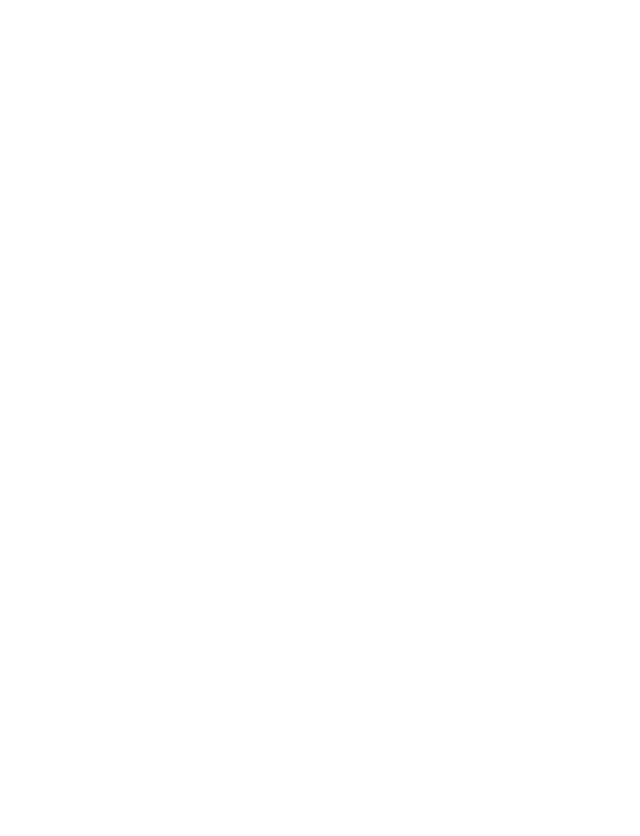
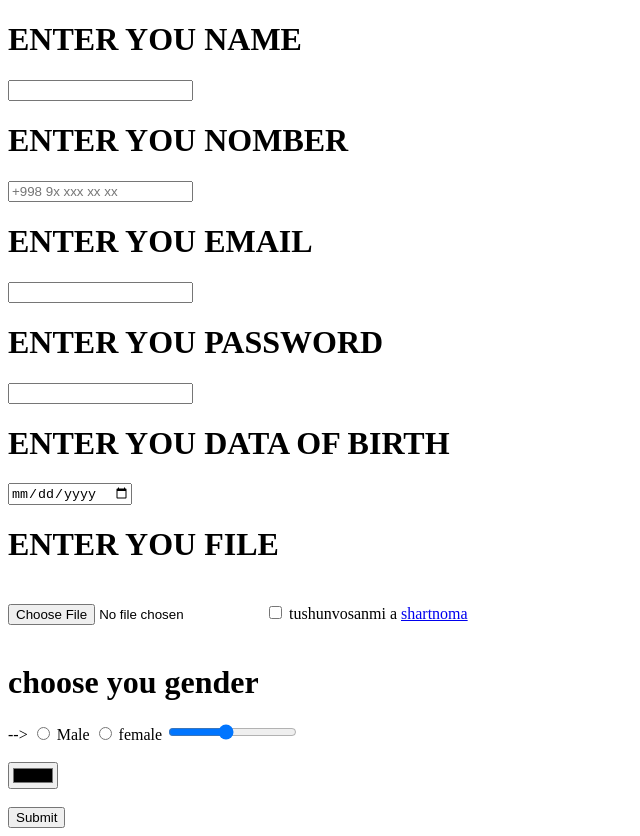
Before and after one commit to muradovdilshod/html-forms, a plain HTML site: page index.html in a window 1280 px wide. Shown: the whole page, without its empty margins (0-640 px from the left). Before the commit the page ends 800 px from the top, so only its background shows below. Drawn offline with Linux system fonts and the light colour scheme.

Commit message:
I learned how to write input

```diff
--- a/index.html
+++ b/index.html
@@ -8,5 +8,59 @@
 </head>
 <body>
 
+    <form>
+
+        <h1>ENTER YOU NAME</h1>
+
+            <input type="text" pattern="ENTER YOU NAME" min="3" maxlength="10">
+
+        <h1>ENTER YOU NOMBER</h1>
+
+        <input type="number" placeholder="+998 9x xxx xx xx" >
+
+        <H1>ENTER YOU EMAIL</H1>
+
+        <input type="email" required >
+
+        <H1>ENTER YOU PASSWORD</H1>
+
+        <input type="password">
+
+
+        <h1>ENTER YOU DATA OF BIRTH</h1>
+
+        <input type="date">
+
+        <h1>ENTER YOU FILE</h1>
+
+        <br>
+        <input type="file">
+
+        <input type="checkbox" id="chek">
+
+        <label for="chek">tushunvosanmi a <a href="https://google.com" target="_blank">shartnoma</a> </label>
+        <br><br>
+        <h1>choose you gender</h1> -->
+
+        <input type="radio" id="m" name="gender">
+
+        <label for="m">Male</label>
+
+
+        <input type="radio" id="f" name="gender">
+
+        <label for="f">female</label>
+
+        <input type="range" value="50" max="100" min="10" step="1">
+
+        <br><br>
+
+        <input type="color">
+
+        <br><br>
+        <input type="submit">
+
+        </form>
+
 </body>
 </html>
```
